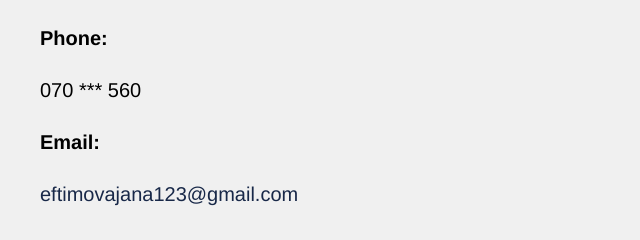
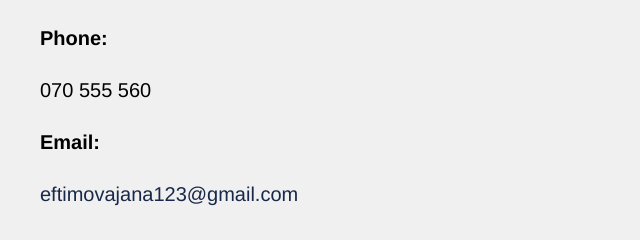
Before and after one commit to JanaEft/JanaEft.github.io, a plain HTML site: page contact.html in a window 1280 px wide. Shown: the part 172-412 px from the top of the page, 0-640 px from the left. Drawn offline with Linux system fonts and the light colour scheme.

Commit message:
Update contact.html

```diff
--- a/contact.html
+++ b/contact.html
@@ -22,7 +22,7 @@
     <div class="contact-info">
         <div class="contact-left">
             <p><strong>Phone:</strong></p>
-            <p>070 *** 560</p>
+            <p>070 555 560</p>
 
             <p><strong>Email:</strong></p>
             <p><a href="mailto:eftimovajana123@gmail.com">eftimovajana123@gmail.com</a></p>
```
